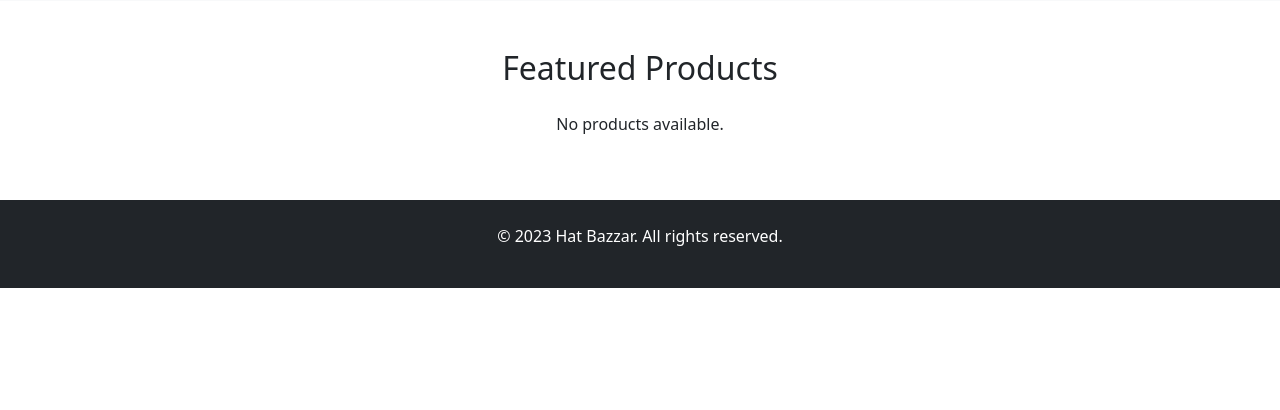
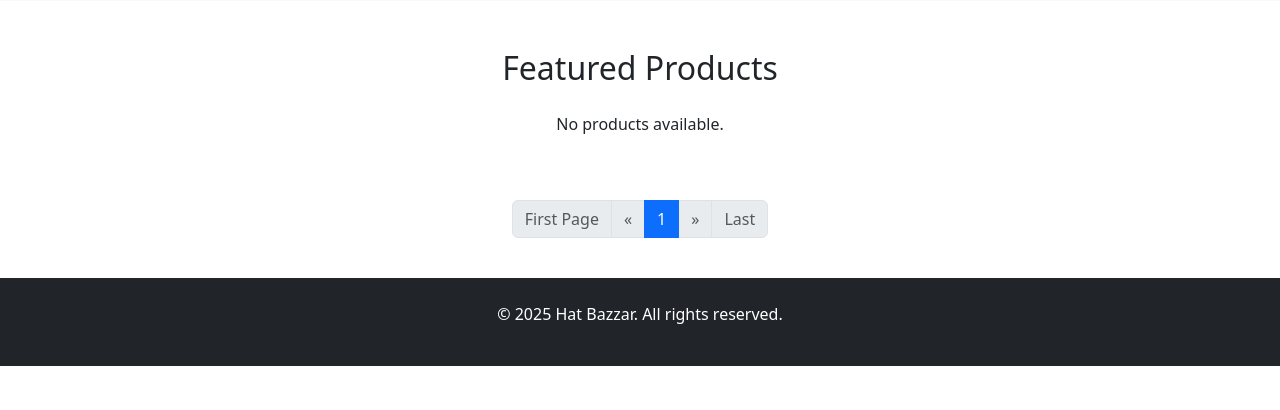
Before and after one commit to roniahamed/Hat-Bazzar, a Django app: page / in a window 1280 px wide. Shown: the part 390-800 px from the top of the page. Run offline with Django 5.2, Linux system fonts and the light colour scheme; data that the repository does not hold is empty.

Commit message:
adding new designing search and pagination

```diff
--- a/templates/shop/index.html
+++ b/templates/shop/index.html
@@ -1,4 +1,5 @@
 {% load static %}
+{% load tz %}
 <!DOCTYPE html>
 <html lang="en">
 <head>
@@ -78,10 +79,73 @@
         </div>
     </div>
 
+    <!-- Pagination Section -->
+    <div class="d-flex justify-content-center my-4">
+        <nav aria-label="Page navigation">
+            <ul class="pagination">
+                {% if product_objects.has_previous %}
+                    <li class="page-item">
+                        <a class="page-link" href="?page=1" aria-label="First">
+                            <span aria-hidden="true">First</span>
+                        </a>
+                    </li>
+                    <li class="page-item">
+                        <a class="page-link" href="?page={{ product_objects.previous_page_number }}" aria-label="Previous">
+                            <span aria-hidden="true">&laquo;</span>
+                        </a>
+                    </li>
+                {% else %}
+                    <li class="page-item disabled">
+                        <span class="page-link" aria-hidden="true">First Page</span>
+                    </li>
+                    <li class="page-item disabled">
+                        <span class="page-link" aria-hidden="true">&laquo;</span>
+                    </li>
+                {% endif %}
+
+
+                {% for page_num in product_objects.paginator.page_range %}
+                    {% if page_num >= product_objects.number|add:'-2' and page_num <= product_objects.number|add:'2' %}
+                        {% if product_objects.number == page_num %}
+                            <li class="page-item active" aria-current="page">
+                                <span class="page-link">{{ page_num }}</span>
+                            </li>
+                        {% else %}
+                            <li class="page-item">
+                                <a class="page-link" href="?page={{ page_num }}">{{ page_num }}</a>
+                            </li>
+                        {% endif %}
+                    {% endif %}
+                {% endfor %}
+
+
+                {% if product_objects.has_next %}
+                    <li class="page-item">
+                        <a class="page-link" href="?page={{ product_objects.next_page_number }}" aria-label="Next">
+                            <span aria-hidden="true">&raquo;</span>
+                        </a>
+                    </li>
+                    <li class="page-item">
+                        <a class="page-link" href="?page={{ product_objects.paginator.num_pages }}" aria-label="Last">
+                            <span aria-hidden="true">Last</span>
+                        </a>
+                    </li>
+                {% else %}
+                    <li class="page-item disabled">
+                        <span class="page-link" aria-hidden="true">&raquo;</span>
+                    </li>
+                    <li class="page-item disabled">
+                        <span class="page-link" aria-hidden="true">Last</span>
+                    </li>
+                {% endif %}
+            </ul>
+        </nav>
+    </div>
+
     <!-- Footer -->
     <footer class="bg-dark text-white py-4">
         <div class="container text-center">
-            <p>&copy; 2023 Hat Bazzar. All rights reserved.</p>
+            <p>&copy;  {% now "Y" %} Hat Bazzar. All rights reserved.</p>
         </div>
     </footer>
 
```
